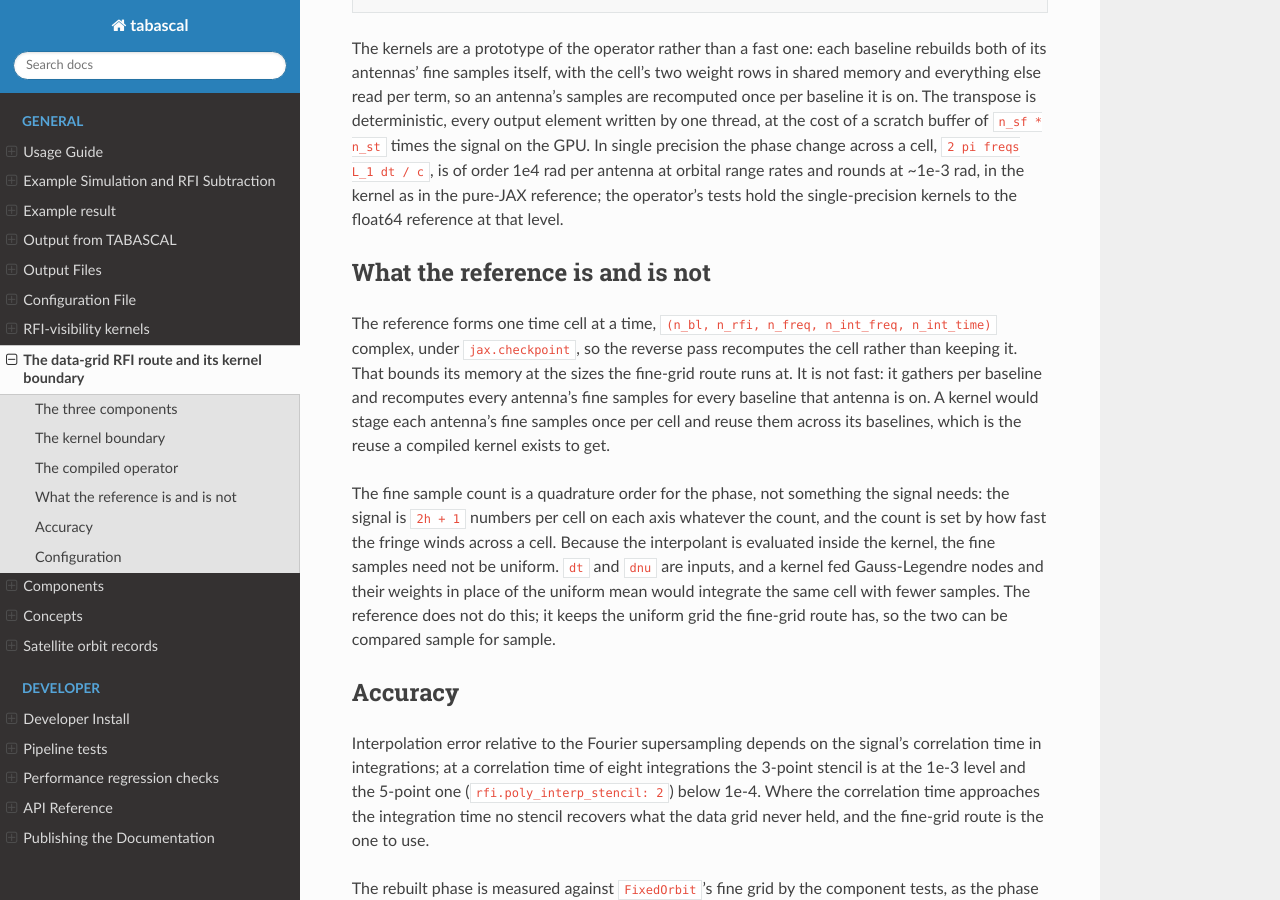
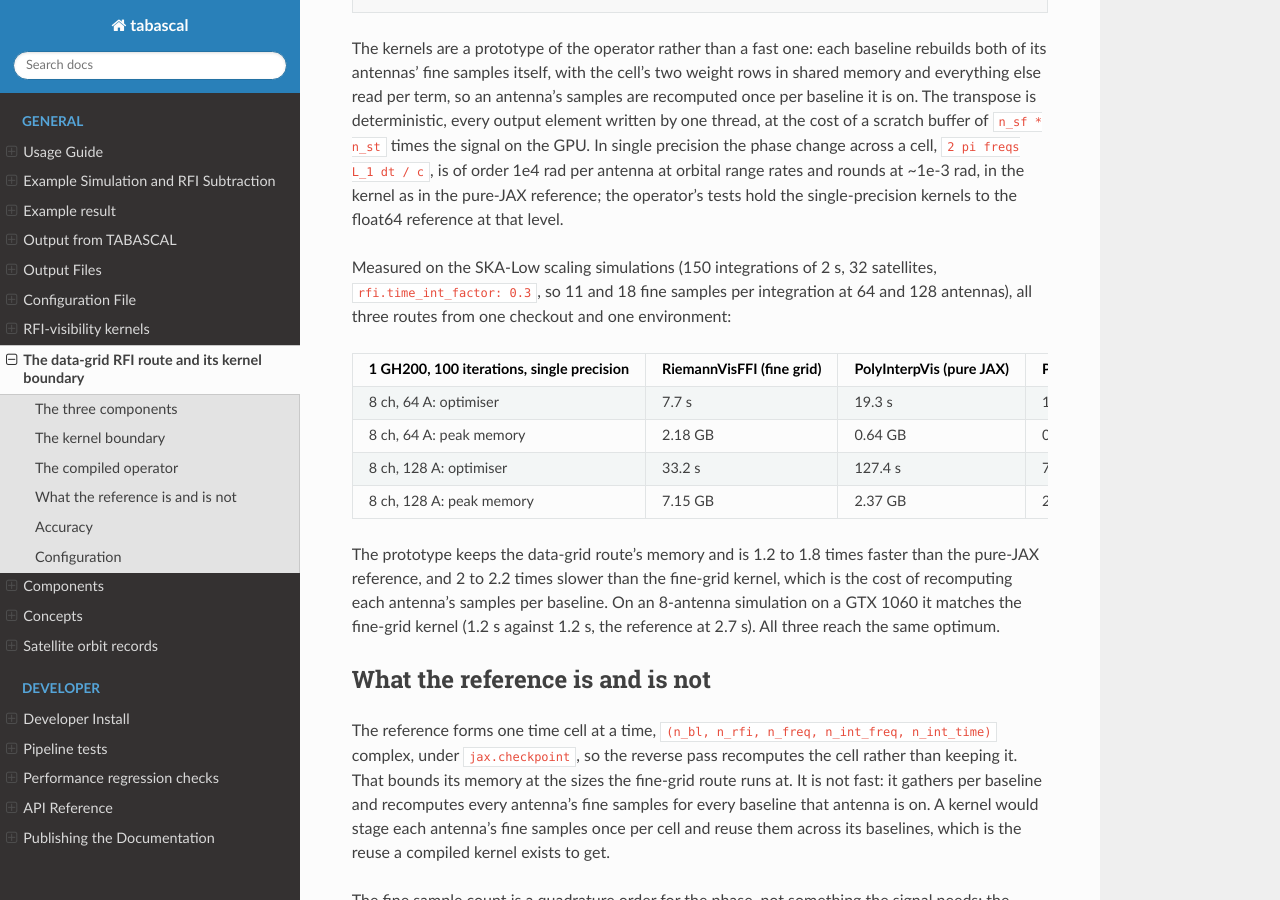
Before and after one commit to epfl-radio-astro/tabascal, a Sphinx documentation site: the page built from docs/coarse_rfi_vis.md, in a window 1280 px wide and 900 px high, scrolled down 2961 px. Built offline with Sphinx 7.4.7 and the Read the Docs theme 3.1.0, drawn with Linux system fonts in a browser that asks for light colours.

Commit message:
Record the three-route benchmark of the prototype operator in the docs

```diff
--- a/docs/coarse_rfi_vis.md
+++ b/docs/coarse_rfi_vis.md
@@ -152,6 +152,25 @@ precision the phase change across a cell, `2 pi freqs L_1 dt / c`, is of order
 kernel as in the pure-JAX reference; the operator's tests hold the
 single-precision kernels to the float64 reference at that level.
 
+Measured on the SKA-Low scaling simulations (150 integrations of 2 s, 32
+satellites, `rfi.time_int_factor: 0.3`, so 11 and 18 fine samples per
+integration at 64 and 128 antennas), all three routes from one checkout and
+one environment:
+
+| 1 GH200, 100 iterations, single precision | RiemannVisFFI (fine grid) | PolyInterpVis (pure JAX) | PolyInterpVisFFI (prototype) |
+|---|---|---|---|
+| 8 ch, 64 A: optimiser | 7.7 s | 19.3 s | 15.8 s |
+| 8 ch, 64 A: peak memory | 2.18 GB | 0.64 GB | 0.66 GB |
+| 8 ch, 128 A: optimiser | 33.2 s | 127.4 s | 72.4 s |
+| 8 ch, 128 A: peak memory | 7.15 GB | 2.37 GB | 2.37 GB |
+
+The prototype keeps the data-grid route's memory and is 1.2 to 1.8 times
+faster than the pure-JAX reference, and 2 to 2.2 times slower than the
+fine-grid kernel, which is the cost of recomputing each antenna's samples per
+baseline. On an 8-antenna simulation on a GTX 1060 it matches the fine-grid
+kernel (1.2 s against 1.2 s, the reference at 2.7 s). All three reach the
+same optimum.
+
 ## What the reference is and is not
 
 The reference forms one time cell at a time, `(n_bl, n_rfi, n_freq,
```
